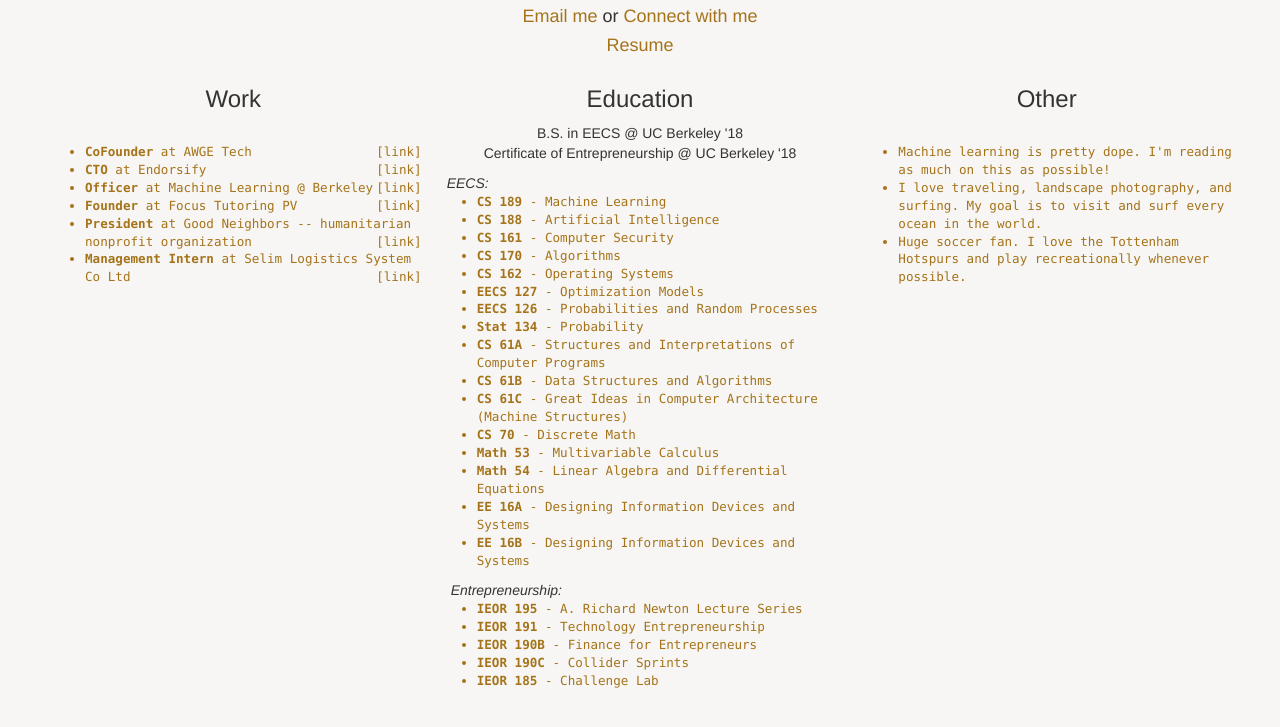
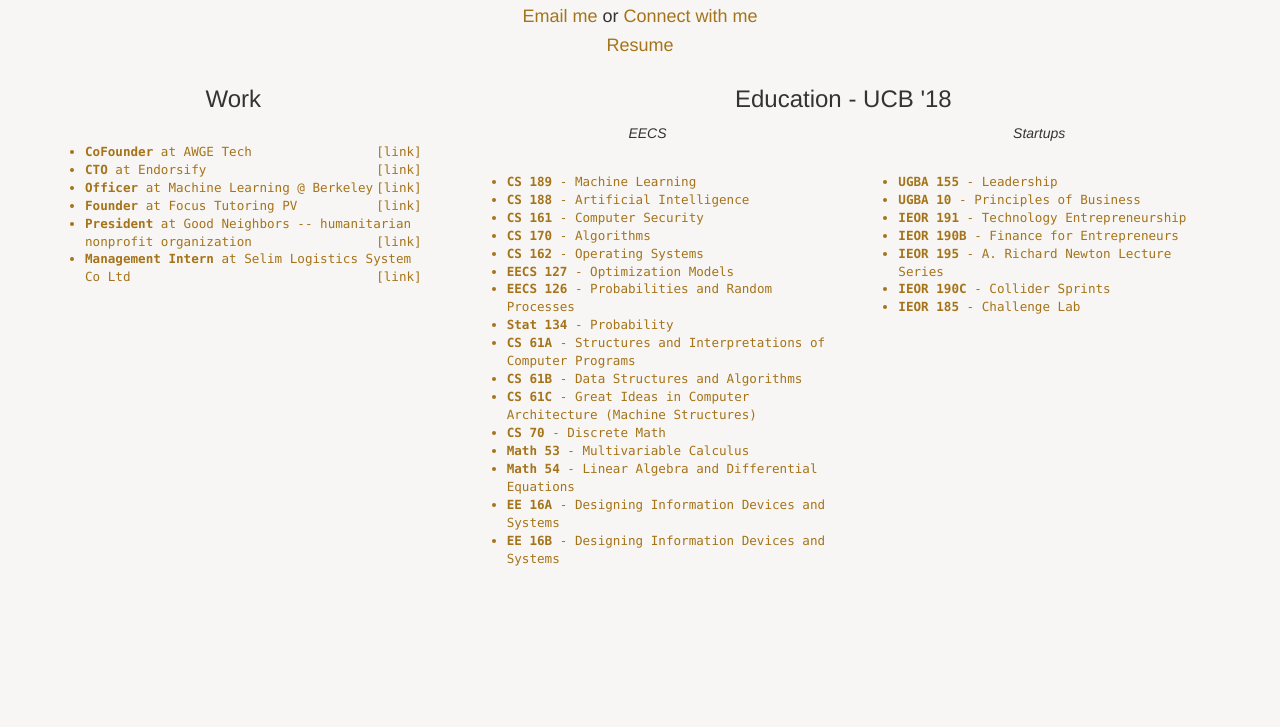
Before and after one commit to dssd1001/dssd1001.github.io, a plain HTML site: page index.html in a window 1280 px wide. Shown: the part 63-790 px from the top of the page. Drawn offline with nearby package versions, Linux system fonts and the light colour scheme.

Commit message:
Update website

```diff
--- a/css/custom.css
+++ b/css/custom.css
@@ -11,5 +11,4 @@
 }
 .category {
   font-style: italic;
-  margin-left: 10px;
 }
--- a/index.html
+++ b/index.html
@@ -59,15 +59,13 @@
               </ul></code>
           </div>
 
-  	    <div class="col-md-4">
+  	    <div class="col-md-8">
           <div class="academics">
-            <h3 class="text-center"> Education </h3>
-            <p class="text-center">
-              B.S. in EECS @ UC Berkeley '18 <br>
-              Certificate of Entrepreneurship @ UC Berkeley '18 <br>
-            </p>
-    	   		<div class="row">
-                <span class="category">EECS:</span>
+            <h3 class="text-center"> Education - UCB '18 </h3>
+                <div class="col-md-6">
+                <p class="category text-center">
+                  EECS
+                </p>
       			    <code><ul>
                         <li><strong>CS 189</strong> - Machine Learning</li>
                         <li><strong>CS 188</strong> - Artificial Intelligence</li>
@@ -86,29 +84,36 @@
       					  <li><strong>EE 16A</strong> - Designing Information Devices and Systems</li>
       					  <li><strong>EE 16B</strong> - Designing Information Devices and Systems</li>
       					</ul></code>
-                <span class="category">Entrepreneurship:</span>
+                </div>
+                <div class="col-md-6">
+                    <p class="category text-center">
+                      Startups
+                    </p>
                 <code><ul>
-                    <li><strong>IEOR 195</strong> - A. Richard Newton Lecture Series</li>
+                    <li><strong>UGBA 155</strong> - Leadership</li>
+                    <li><strong>UGBA 10</strong> - Principles of Business</li>
                   <li><strong>IEOR 191</strong> - Technology Entrepreneurship</li>
   			      	  <li><strong>IEOR 190B</strong> - Finance for Entrepreneurs</li>
+                      <li><strong>IEOR 195</strong> - A. Richard Newton Lecture Series</li>
                   <li><strong>IEOR 190C</strong> - Collider Sprints</li>
   			      	  <li><strong>IEOR 185</strong> - Challenge Lab</li>
                 </ul></code>
-      				</div>
       			</div>
+      		</div>
 
   	    </div>
 
 
 
-  	    <div class="col-md-4">
+  	    <!-- <div class="col-md-4">
   	      <h3 class="text-center"> Other </h3>
     	      <code><ul>
         			<li>Machine learning is pretty dope. I'm reading as much on this as possible!</li>
         			<li> I love traveling, landscape photography, and surfing. My goal is to visit and surf every ocean in the world. </li>
         			<li> Huge soccer fan. I love the Tottenham Hotspurs and play recreationally whenever possible. </li>
             </ul></code>
-  	    </div>
+  	    </div> -->
+
     	</div>
 
     </div>
```
